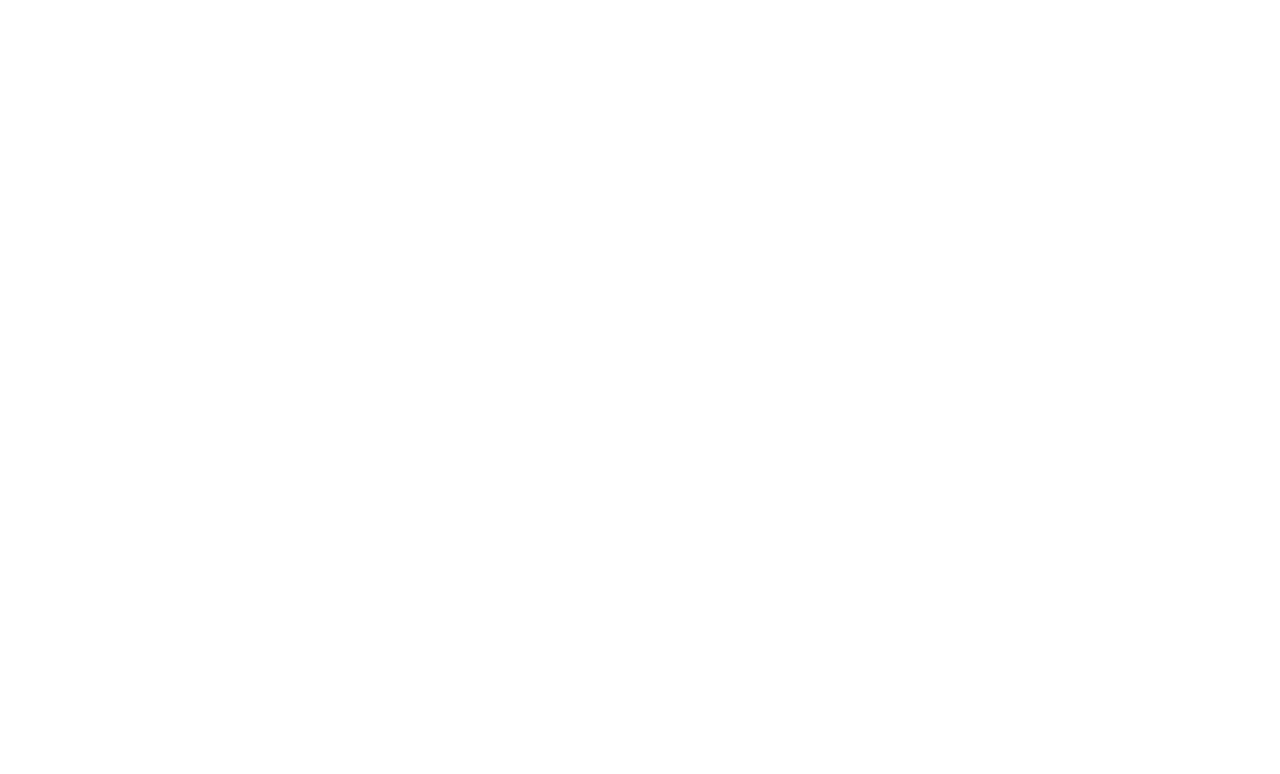
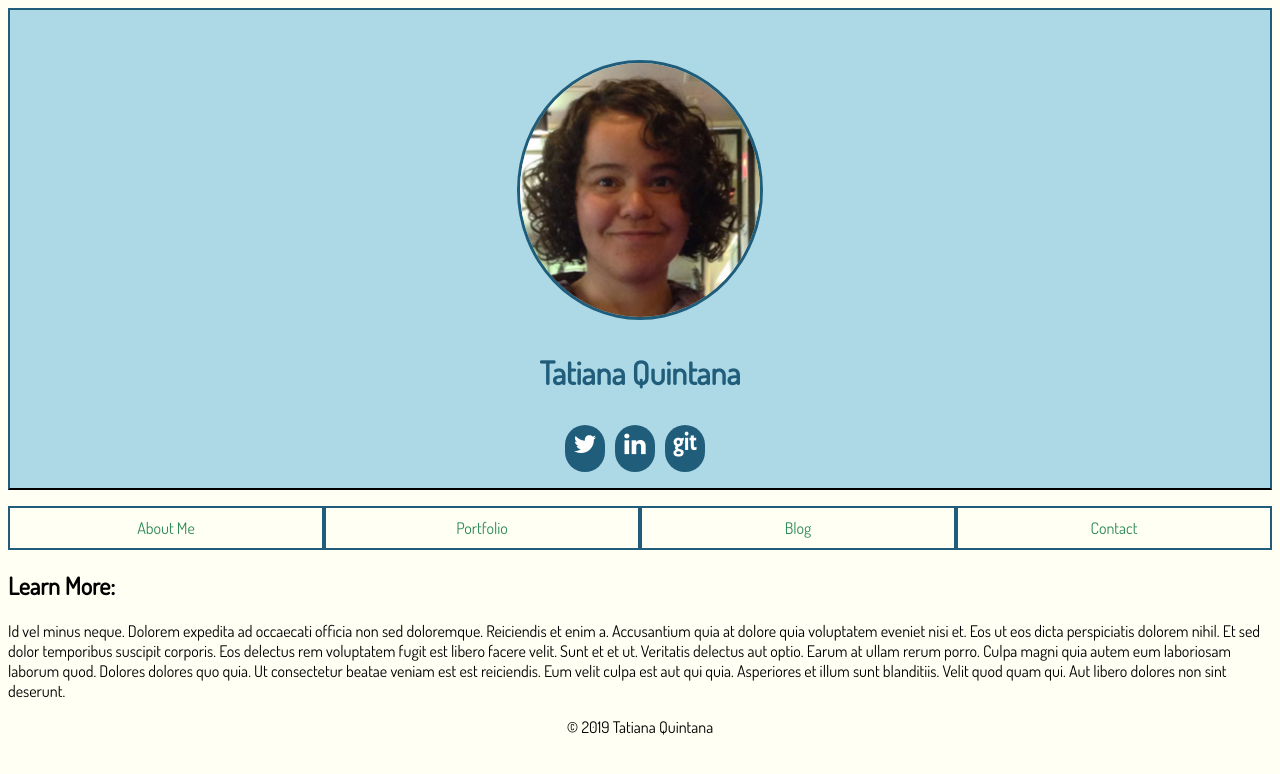
Before and after one commit to tatsqui/portfolio-website, a plain HTML site: page lib/blog.html in a window 1280 px wide. Drawn offline with Linux system fonts and the light colour scheme.

Commit message:
adding base code to each html doc

```diff
--- a/lib/about.html
+++ b/lib/about.html
@@ -5,8 +5,7 @@
     <meta name="viewport" content="width=device-width, initial-scale=1.0">
     <meta http-equiv="X-UA-Compatible" content="ie=edge">
     <link href="../styles/style.css" rel="stylesheet">
-    <link href="styles/about.css" rel="stylesheet">
-
+    <link href="../styles/about.css" rel="stylesheet">
     <link rel="stylesheet" href="https://maxcdn.bootstrapcdn.com/font-awesome/4.4.0/css/font-awesome.min.css">
     <title>Tatiana Q</title>
   </head>
@@ -33,10 +32,18 @@
           </ul>
         </nav>
       <main class="grid-main-content">
-        <article id="about-me">
+        <article id="about">
           <h2>Learn More:</h2>
           <p>
-            Lorem Ipsum
+              Id vel minus neque. Dolorem expedita ad occaecati officia non sed doloremque. Reiciendis et enim a.
+
+              Accusantium quia at dolore quia voluptatem eveniet nisi et. Eos ut eos dicta perspiciatis dolorem nihil. Et sed dolor temporibus suscipit corporis. Eos delectus rem voluptatem fugit est libero facere velit.
+
+              Sunt et et ut. Veritatis delectus aut optio. Earum at ullam rerum porro. Culpa magni quia autem eum laboriosam laborum quod.
+
+              Dolores dolores quo quia. Ut consectetur beatae veniam est est reiciendis. Eum velit culpa est aut qui quia.
+
+              Asperiores et illum sunt blanditiis. Velit quod quam qui. Aut libero dolores non sint deserunt.
           </p>
         </article>
       </main>
--- a/lib/blog.html
+++ b/lib/blog.html
@@ -0,0 +1,54 @@
+<!DOCTYPE html>
+<html lang="en">
+  <head>
+    <meta charset="UTF-8">
+    <meta name="viewport" content="width=device-width, initial-scale=1.0">
+    <meta http-equiv="X-UA-Compatible" content="ie=edge">
+    <link href="../styles/style.css" rel="stylesheet">
+    <link href="../styles/blog.css" rel="stylesheet">
+    <link rel="stylesheet" href="https://maxcdn.bootstrapcdn.com/font-awesome/4.4.0/css/font-awesome.min.css">
+    <title>Tatiana Q</title>
+  </head>
+  <body>
+      <header class="grid-header">
+        <a href="../index.html">
+          <img src="../images/tatiana.png" alt="Photo of Tatiana" />
+          <h1>Tatiana Quintana</h1>
+        </a>
+        <div class="social-media">
+            <ul class="social-network">
+              <li><a href="https://twitter.com/tatsqui" rel="external nofollow" title="Twitter"><i class="fa fa-twitter"></i></a></li>
+              <li><a href="https://www.linkedin.com/in/tatiana-quintana-53849060/" rel="external nofollow"><i class="fa fa-linkedin"></i></a></li>
+              <li><a href="https://github.com/tatsqui" rel="external nofollow" title="GitHub"><i class="fa fa-git"></i></a></li>
+            </ul>
+        </div>
+      </header>
+      <nav>
+          <ul>
+            <li><a href="about.html">About Me</a></li>
+            <li><a href="portfolio.html">Portfolio</a></li>
+            <li><a href="blog.html">Blog</a></li>
+            <li><a href="contact.html">Contact</a></li>
+          </ul>
+        </nav>
+      <main class="grid-main-content">
+        <article id="blog">
+          <h2>Learn More:</h2>
+          <p>
+              Id vel minus neque. Dolorem expedita ad occaecati officia non sed doloremque. Reiciendis et enim a.
+
+              Accusantium quia at dolore quia voluptatem eveniet nisi et. Eos ut eos dicta perspiciatis dolorem nihil. Et sed dolor temporibus suscipit corporis. Eos delectus rem voluptatem fugit est libero facere velit.
+
+              Sunt et et ut. Veritatis delectus aut optio. Earum at ullam rerum porro. Culpa magni quia autem eum laboriosam laborum quod.
+
+              Dolores dolores quo quia. Ut consectetur beatae veniam est est reiciendis. Eum velit culpa est aut qui quia.
+
+              Asperiores et illum sunt blanditiis. Velit quod quam qui. Aut libero dolores non sint deserunt.
+          </p>
+        </article>
+      </main>
+      <footer class="grid-footer">
+        &copy; 2019 Tatiana Quintana
+      </footer>
+  </body>
+</html>
--- a/styles/about.css
+++ b/styles/about.css
@@ -0,0 +1,5 @@
+#about p {
+  display: block;
+  margin-right: 3em;
+  margin-left: 3em;
+}
--- a/styles/index.css
+++ b/styles/index.css
@@ -1,4 +1,4 @@
-#bio p{
+#bio p {
   display: block;
   margin-right: 3em;
   margin-left: 3em;
--- a/styles/portfolio.css
+++ b/styles/portfolio.css
@@ -0,0 +1,5 @@
+#portfolio p {
+  display: block;
+  margin-right: 3em;
+  margin-left: 3em;
+}
```
Also changed, not shown: lib/contact.html (+54 -0 lines), lib/portfolio.html (+10 -2 lines).
